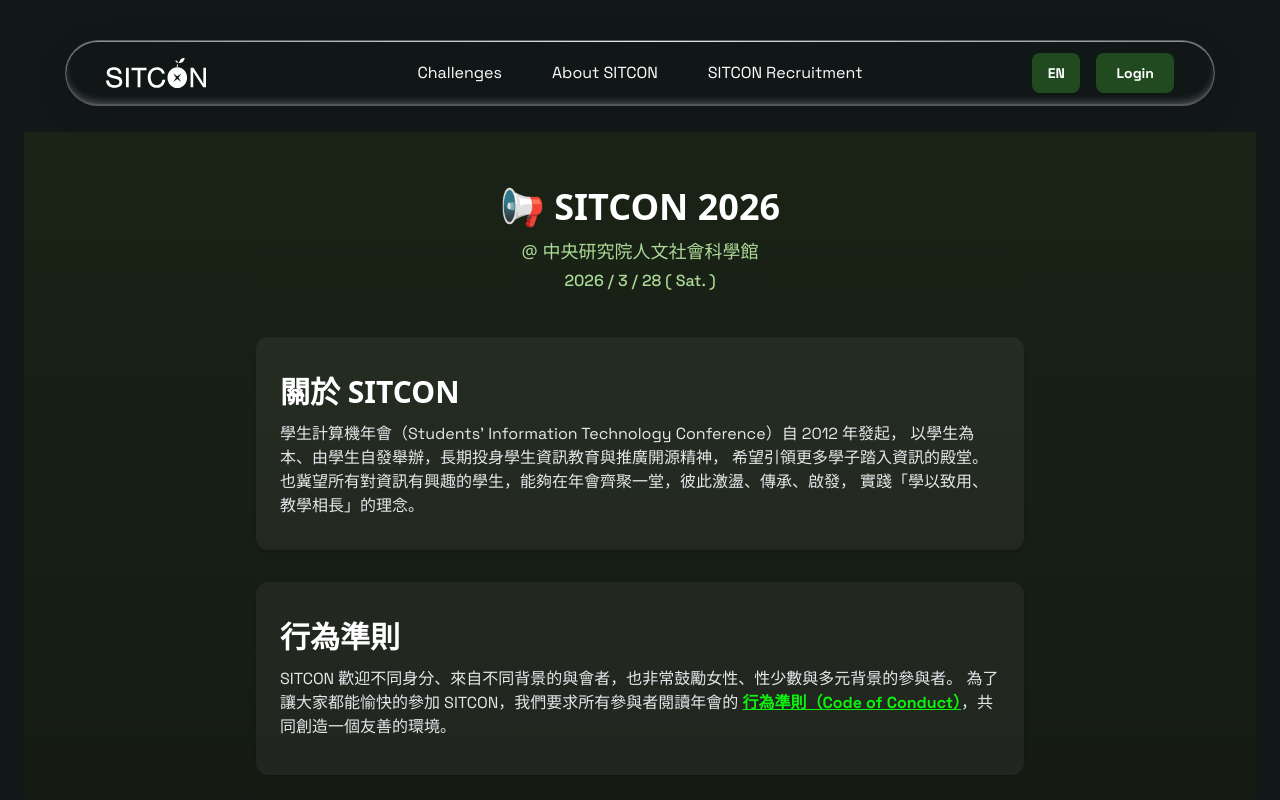
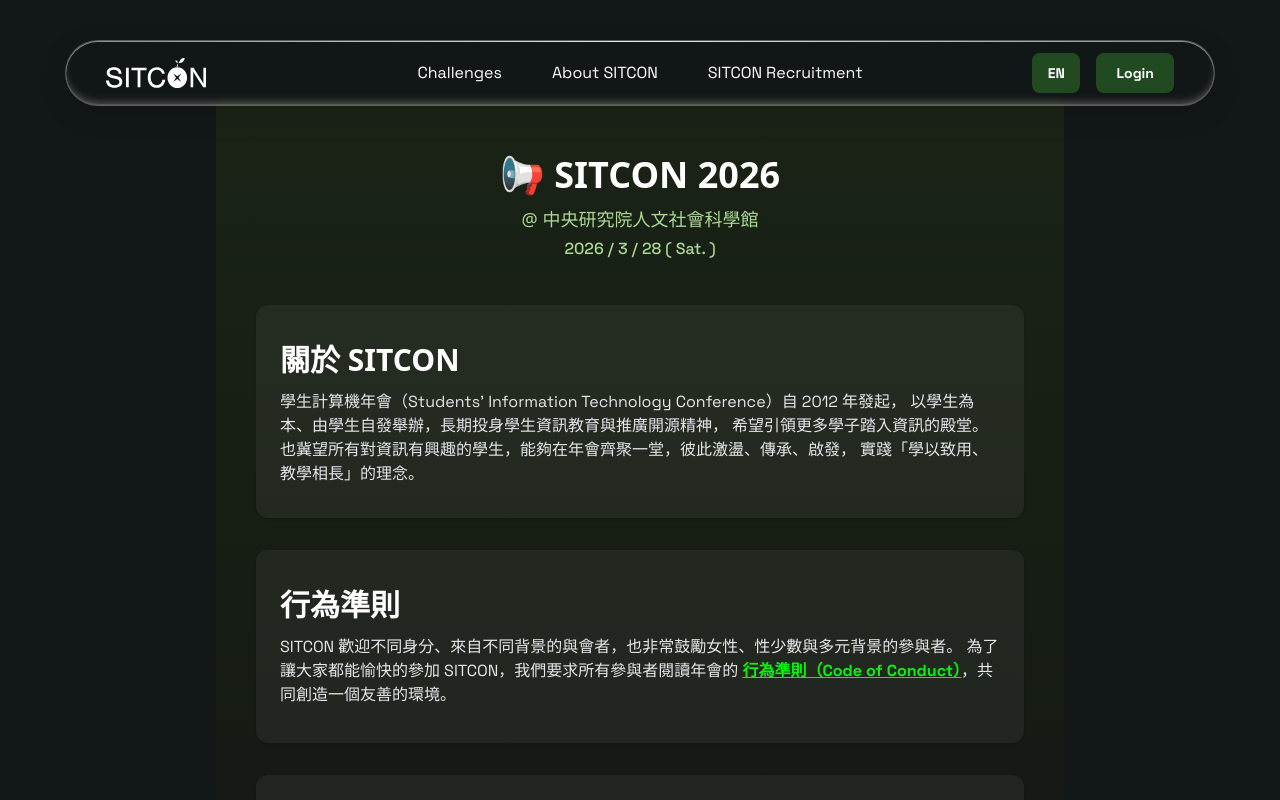
Before and after one commit to LeoLee-0531/hitcon-challenge, a Next.js app in the folder apps/web/: page /en/about in a window 1280 px wide. Shown: the top 800 px of the page. Built offline with nearby package versions, Linux system fonts and the light colour scheme.

Commit message:
feat: optimize layout structure

```diff
--- a/apps/web/src/app/[locale]/layout.tsx
+++ b/apps/web/src/app/[locale]/layout.tsx
@@ -72,8 +72,15 @@ export default async function LocaleLayout({
         <NextIntlClientProvider messages={messages}>
           <Navigation />
 
-          {/* temp Main Content (include navBar) */}
-          <main className="flex-1 container mx-auto px-6 py-8">{children}</main>
+          <main className="flex-1">
+            <div className="grid grid-cols-12 gap-4">
+              <div className="sm:col-span-2 col-span-1" />
+              <div className="sm:col-span-8 col-span-10">
+                {children}
+              </div>
+              <div className="sm:col-span-2 col-span-1" />
+            </div>
+          </main>
 
           {/* Footer */}
           <BaseFooter />
```
